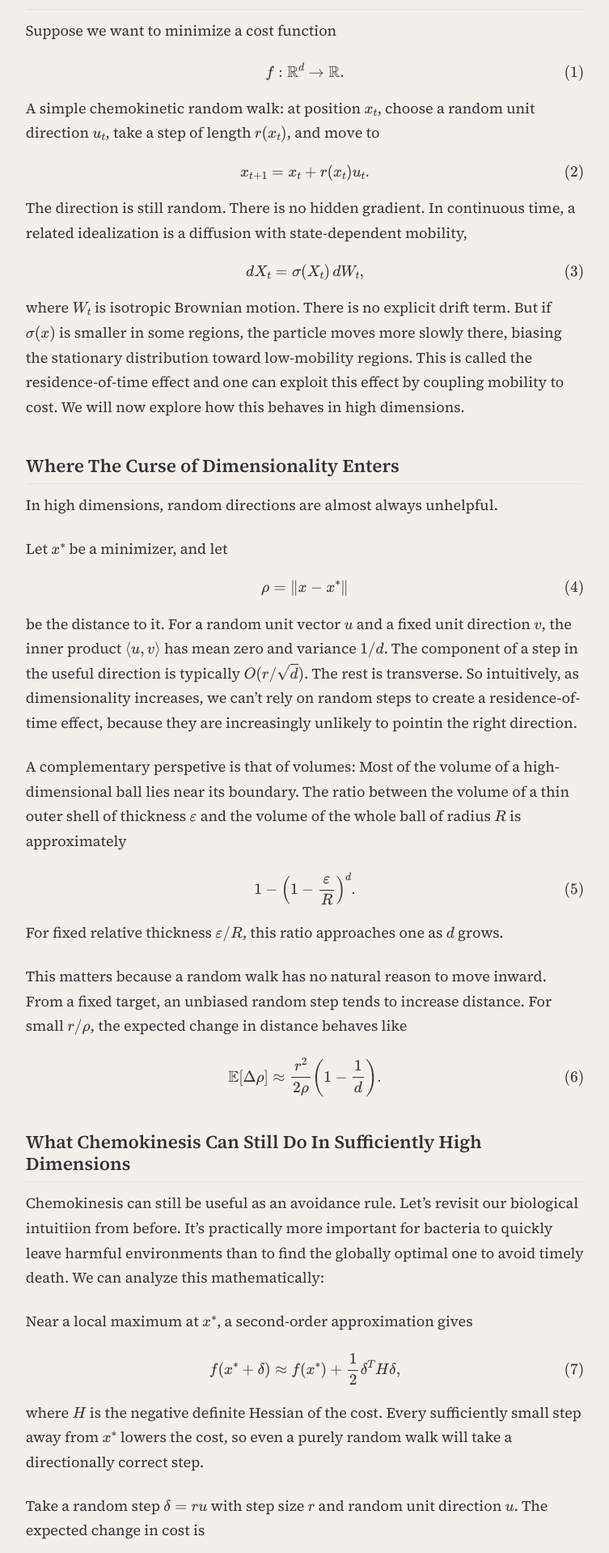
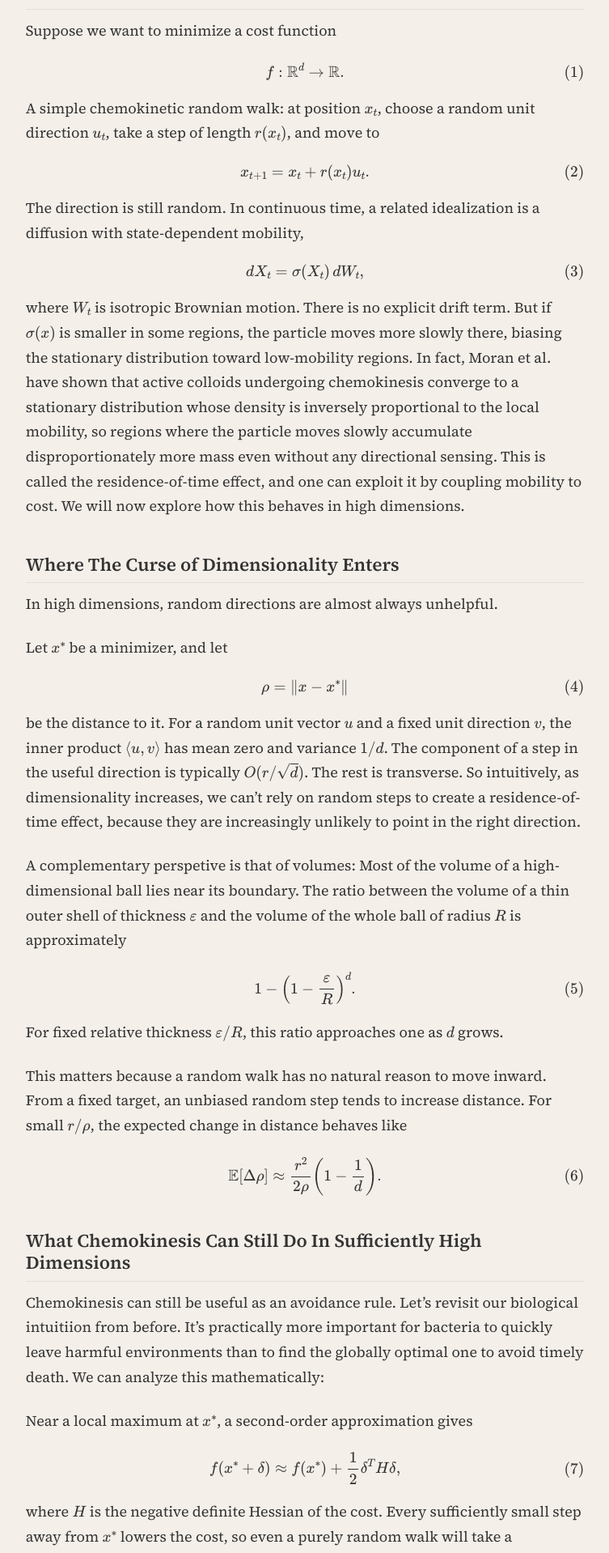
Before and after one commit to DavideWiest/davidewiest.github.io, a Jekyll site: the page built from _posts/2026-05-10-chemokinesis.md, in a window 1280 px wide. Shown: the part 856-2774 px from the top of the page at 81% size, without its empty margins (184-937 px from the left). Built offline with Jekyll 4.4.1, drawn with Linux system fonts in a browser that asks for light colours; formulas are drawn with MathJax 3.

Commit message:
Fix page-content link underlines; add Moran et al. citation to chemokinesis post

```diff
--- a/_posts/2026-05-10-chemokinesis.md
+++ b/_posts/2026-05-10-chemokinesis.md
@@ -32,13 +32,13 @@
 x_{t+1} = x_t + r(x_t) u_t.
 $$
 
-The direction is still random. There is no hidden gradient. In continuous time, a related idealization is a diffusion with state-dependent mobility,
+The direction is still random. In continuous time, a related idealization is a diffusion with state-dependent mobility,
 
 $$
 dX_t = \sigma(X_t)\,dW_t,
 $$
 
-where $W_t$ is isotropic Brownian motion. There is no explicit drift term. But if $\sigma(x)$ is smaller in some regions, the particle moves more slowly there, biasing the stationary distribution toward low-mobility regions. This is called the residence-of-time effect and one can exploit this effect by coupling mobility to cost. We will now explore how this behaves in high dimensions.
+where $W_t$ is isotropic Brownian motion. There is no explicit drift term. But if $\sigma(x)$ is smaller in some regions, the particle moves more slowly there, biasing the stationary distribution toward low-mobility regions. In fact, Moran et al. have shown that active colloids undergoing chemokinesis converge to a stationary distribution whose density is inversely proportional to the local mobility, so regions where the particle moves slowly accumulate disproportionately more mass even without any directional sensing. This is called the residence-of-time effect, and one can exploit it by coupling mobility to cost. We will now explore how this behaves in high dimensions.
 
 ## Where The Curse of Dimensionality Enters
 
@@ -50,7 +50,7 @@
 \rho = \|x - x^\ast\|
 $$
 
-be the distance to it. For a random unit vector $u$ and a fixed unit direction $v$, the inner product $\langle u, v \rangle$ has mean zero and variance $1/d$. The component of a step in the useful direction is typically $O(r/\sqrt{d})$. The rest is transverse. So intuitively, as dimensionality increases, we can't rely on random steps to create a residence-of-time effect, because they are increasingly unlikely to pointin the right direction.
+be the distance to it. For a random unit vector $u$ and a fixed unit direction $v$, the inner product $\langle u, v \rangle$ has mean zero and variance $1/d$. The component of a step in the useful direction is typically $O(r/\sqrt{d})$. The rest is transverse. So intuitively, as dimensionality increases, we can't rely on random steps to create a residence-of-time effect, because they are increasingly unlikely to point in the right direction.
 
 A complementary perspetive is that of volumes: Most of the volume of a high-dimensional ball lies near its boundary. The ratio between the volume of a thin outer shell of thickness $\varepsilon$ and the volume of the whole ball of radius $R$ is approximately
 
--- a/_sass/_page.scss
+++ b/_sass/_page.scss
@@ -73,10 +73,12 @@
   }
 
   a {
-    text-decoration: none;
+    text-decoration: underline;
+    text-underline-offset: 0.2em;
+    text-decoration-thickness: 2px;
 
     &:hover {
-      text-decoration: none;
+      text-decoration: underline;
 
       img {
         box-shadow: 0 0 10px rgba(#000, 0.25);
```
